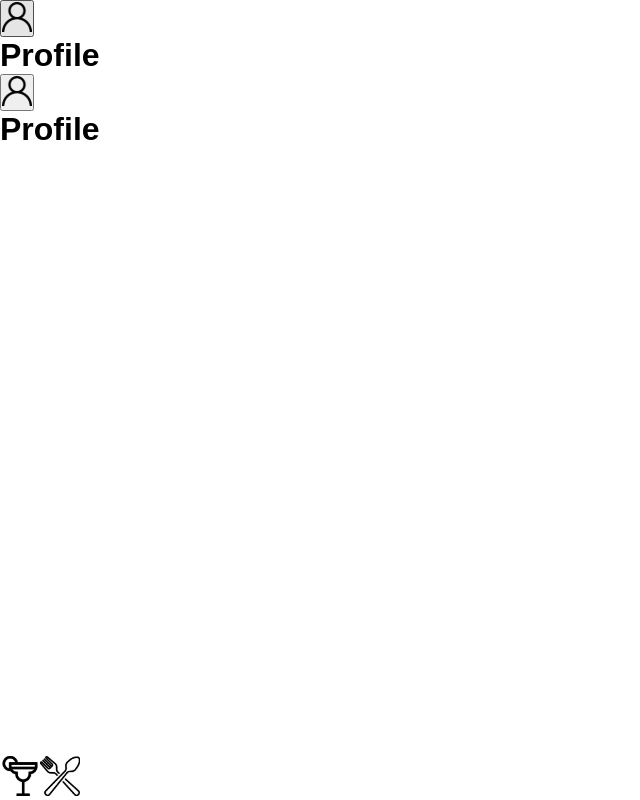
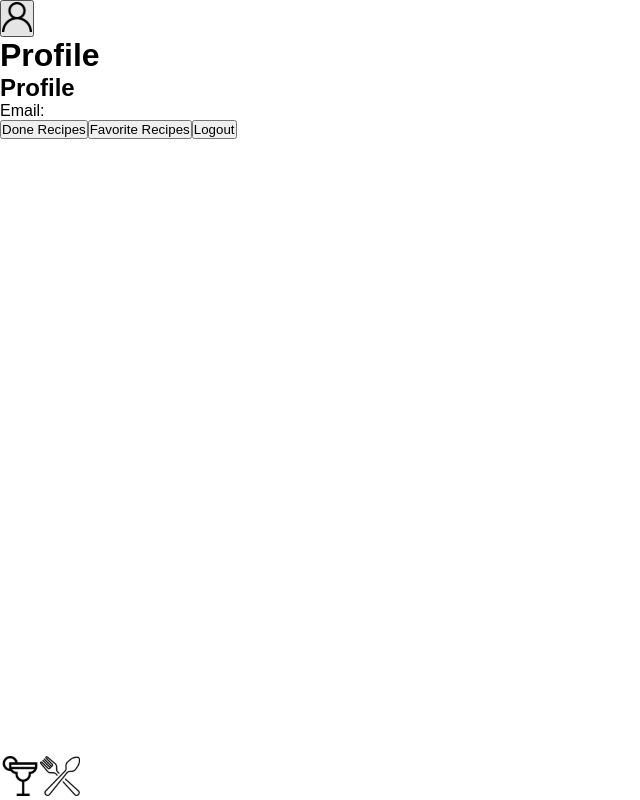
Before and after one commit to rafaelmagalhaesguedes/recipesApp, a React (Vite) app: page /profile in a window 1280 px wide. Shown: the whole page, without its empty margins (0-640 px from the left). Built offline with nearby package versions, Linux system fonts and the light colour scheme.

Commit message:
requisito 57,58,59,60,61,62

```diff
--- a/src/pages/Profile.tsx
+++ b/src/pages/Profile.tsx
@@ -1,12 +1,70 @@
-import Footer from '../components/Footer/Footer';
-import Header from '../components/Header';
+import React, { useEffect, useState } from 'react';
+import { useNavigate } from 'react-router-dom';
 
 function Profile() {
+  const [email, setEmail] = useState('');
+  const navigate = useNavigate();
+
+  useEffect(() => {
+    // Retrieve email from localStorage
+    const storedEmail = localStorage.getItem('user');
+    if (storedEmail) {
+      const parsedEmail = JSON.parse(storedEmail).email;
+      setEmail(parsedEmail);
+    }
+  }, []);
+
+  const handleDoneRecipesClick = () => {
+    // Redirect to the 'made recipes' screen
+    navigate('/done-recipes');
+  };
+
+  const handleFavoriteRecipesClick = () => {
+    // Redirect to the 'favorite recipes' screen
+    navigate('/favorite-recipes');
+  };
+
+  const handleLogoutClick = () => {
+    // Clear localStorage and redirect to the login screen
+    localStorage.clear();
+    navigate('/');
+  };
+
   return (
     <div>
-      <Header />
-      <Footer />
+      <h2>Profile</h2>
+      <div>
+        <p>
+          Email:
+          {' '}
+          <span data-testid="profile-email">{email}</span>
+        </p>
+      </div>
+      <div>
+        <button
+          data-testid="profile-done-btn"
+          onClick={ handleDoneRecipesClick }
+        >
+          Done Recipes
+
+        </button>
+        <button
+          data-testid="profile-favorite-btn"
+          onClick={ handleFavoriteRecipesClick }
+        >
+          Favorite Recipes
+
+        </button>
+        <button
+          data-testid="profile-logout-btn"
+          onClick={ handleLogoutClick }
+        >
+          Logout
+
+        </button>
+      </div>
     </div>
   );
 }
+
 export default Profile;
```
